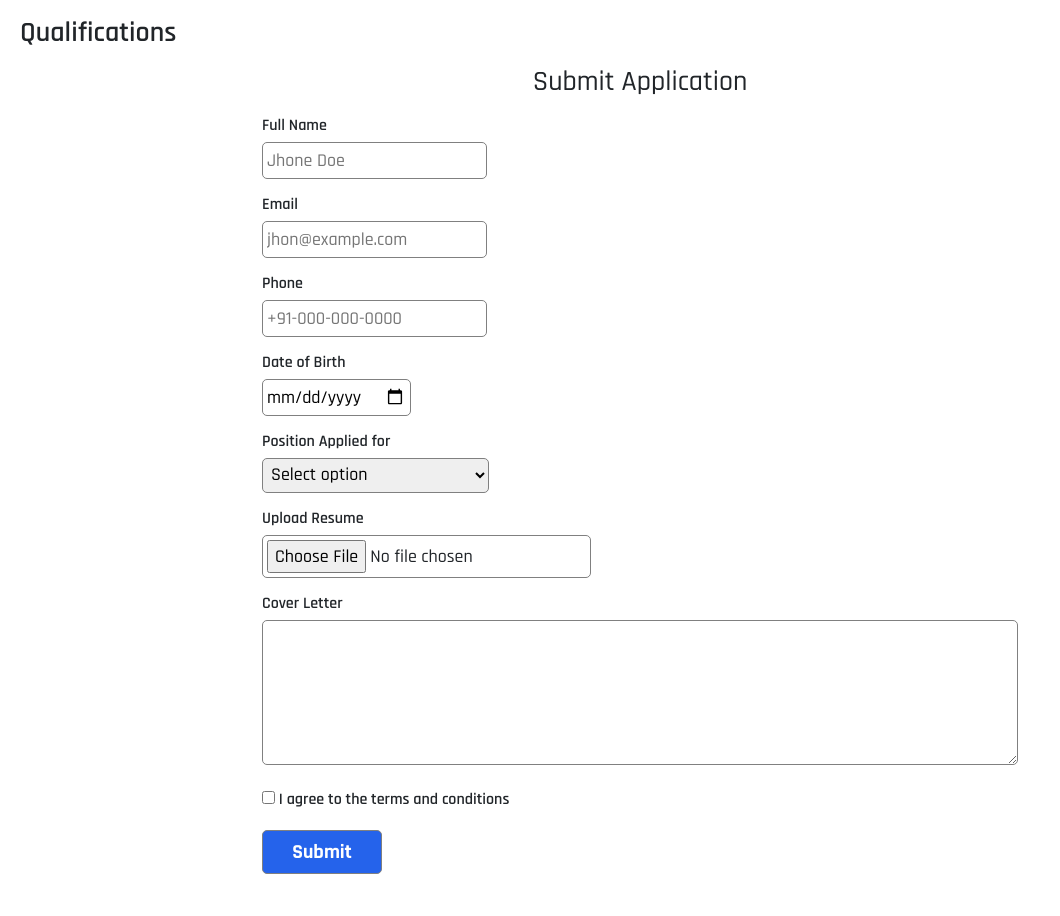
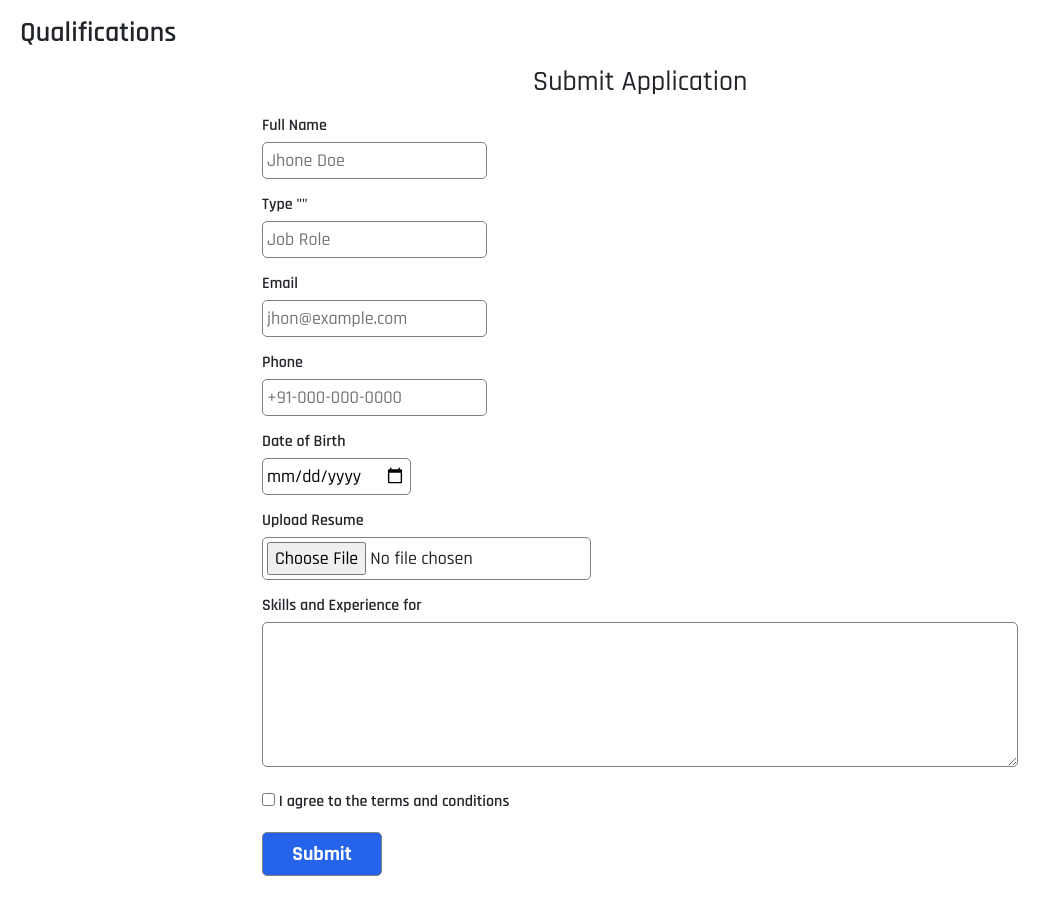
Before and after one commit to PravinTiwari023/jovian-careers-website, a Flask app: template templates/jobpage.html in a window 1280 px wide. Shown: the part 575-1491 px from the top of the page, without its empty margins (0-1060 px from the left). Run offline with Flask 3, Linux system fonts and the light colour scheme; the template is opened without the code that fills it, so the values that code supplies are empty.

Commit message:
0016 commit

```diff
--- a/templates/application_form.html
+++ b/templates/application_form.html
@@ -1,12 +1,16 @@
 <div id="application">
         <h3 class="text-center font-weight-bold">Submit Application</h3>
         <form id="application-form"
-        action="https://formbold.com/s/9Xqlr"
+        action="https://formbold.com/s/3qRmm"
         method="POST"
         enctype="multipart/form-data">
             <div class="form-group">
                 <label for="name">Full Name</label><br>
                 <input type="text" id="name" name="Full Name" required placeholder="Jhone Doe">
+            </div>
+            <div class="form-group">
+                <label for="job-role">Type "{{ job['title'] }}"</label><br>
+                <input type="text" id="job-role" name="Job Role" required placeholder="Job Role">
             </div>
             <div class="form-group">
                 <label for="email">Email</label><br>
@@ -21,21 +25,11 @@
                 <input type="date" id="dob" name="dob" required>
             </div>
             <div class="form-group">
-                <label for="position">Position Applied for</label><br>
-                <select name="position" id="Position Applied" required>
-                    <option value="">Select option</option>
-                    <option value="fronted developer">Fronted Developer</option>
-                    <option value="full stack developer">Full-Stack Developer</option>
-                    <option value="data scientist">Data Scientist</option>
-                    <option value="ml engineer">Machine Learning Engineer</option>
-                </select>
-            </div>
-            <div class="form-group">
                 <label for="resume">Upload Resume</label><br>
                 <input type="file" id="resume" name="resume" accept=".pdf,.doc,.docx" required>
             </div>
             <div class="form-group">
-                <label for="coverletter">Cover Letter</label><br>
+                <label for="coverletter">Skills and Experience for {{ job['title'] }}</label><br>
                 <textarea name="coverletter" id="coverletter" rows="5"></textarea>
             </div>
             <div class="form-group">
```
